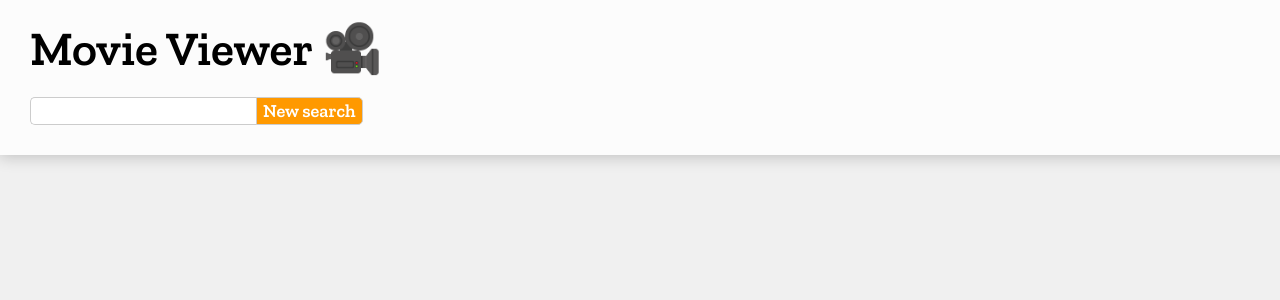
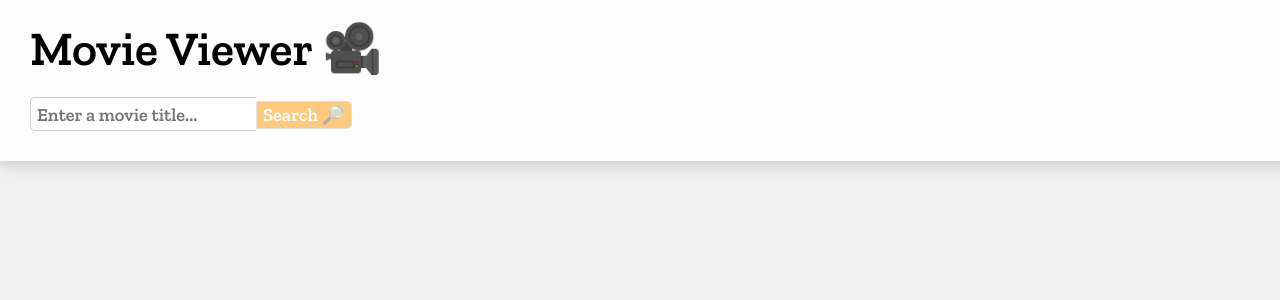
Before and after one commit to rolandjlevy/react-movie-app, a React (Create React App) app: page / in a window 1280 px wide. Shown: the top 300 px of the page. Built offline with nearby package versions, Linux system fonts and the light colour scheme; no server answers.

Commit message:
Improved the UI

```diff
--- a/src/components/Form.js
+++ b/src/components/Form.js
@@ -40,8 +40,14 @@ const Form = ({movies, onKeyUp, onClick}) => {
           type="text"
           defaultValue={inputText}
           onChange={(e) => handleChangeInput(e)}
+          placeholder="Enter a movie title..."
         />
-        <button className="btn" onClick={handleClickInput}>New search</button>
+        <button
+          className="btn"
+          onClick={handleClickInput}
+          disabled={!inputText.length}
+        >Search <span role="img" aria-label="search">🔎</span>
+        </button>
       </h3>
 
       {movies.Search && movies.Search.length > 0 ?
--- a/src/index.css
+++ b/src/index.css
@@ -53,6 +53,7 @@ nav > h3 > input[type='text'] {
   border-bottom-right-radius: 0;
   border-top-right-radius: 0;
   border-right: none;
+  padding: 6px 6px 4px 6px;
 }
 
 nav > h3 > button.btn {
@@ -62,13 +63,18 @@ nav > h3 > button.btn {
   cursor: pointer;
 }
 
-nav > h3 > button.btn:hover {
+nav > h3 > button.btn {
+  border-bottom-left-radius: 0;
+  border-top-left-radius: 0;
+}
+
+nav > h3 > button.btn:hover:not(:disabled) {
   background-color: #000;
 }
 
-nav > h3 > button.btn {
-  border-bottom-left-radius: 0;
-  border-top-left-radius: 0;
+nav > h3 > button.btn:disabled {
+  opacity: 0.5;
+  cursor: not-allowed;
 }
 
 .container > li {
```
